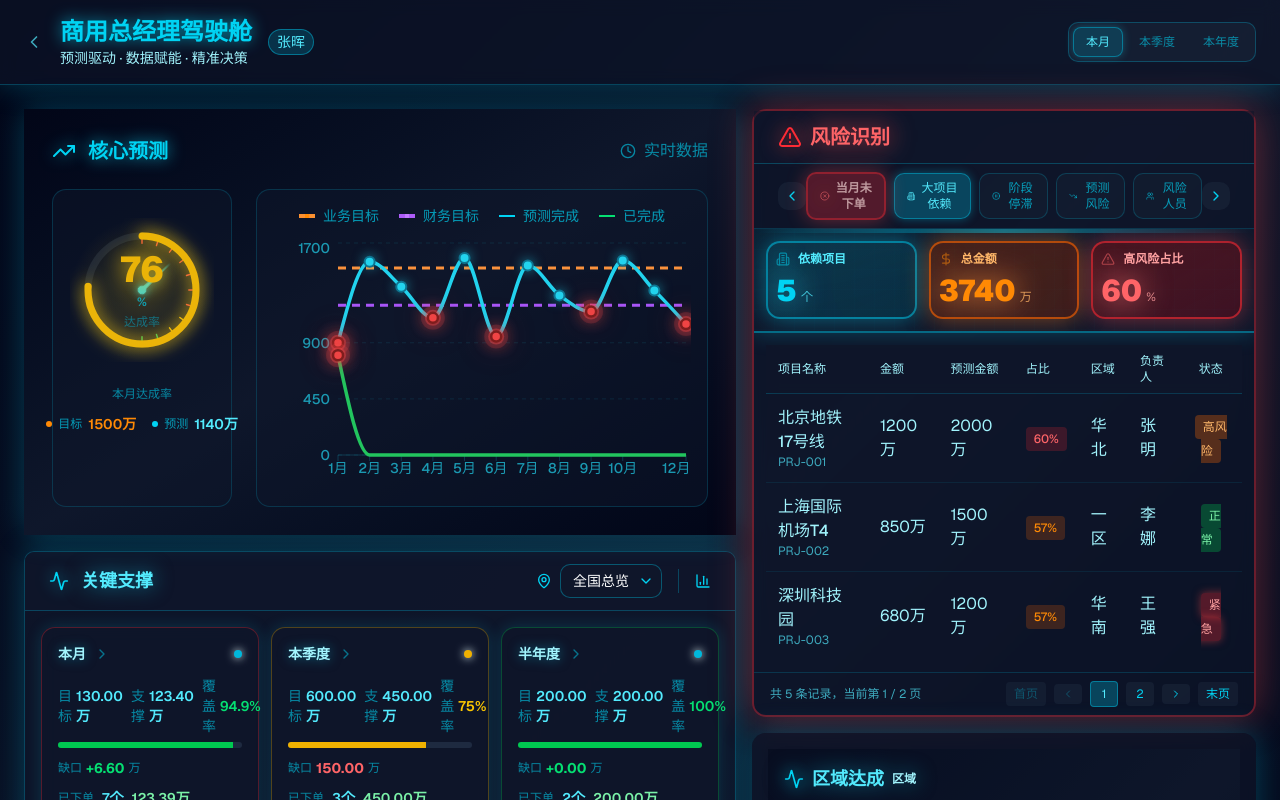
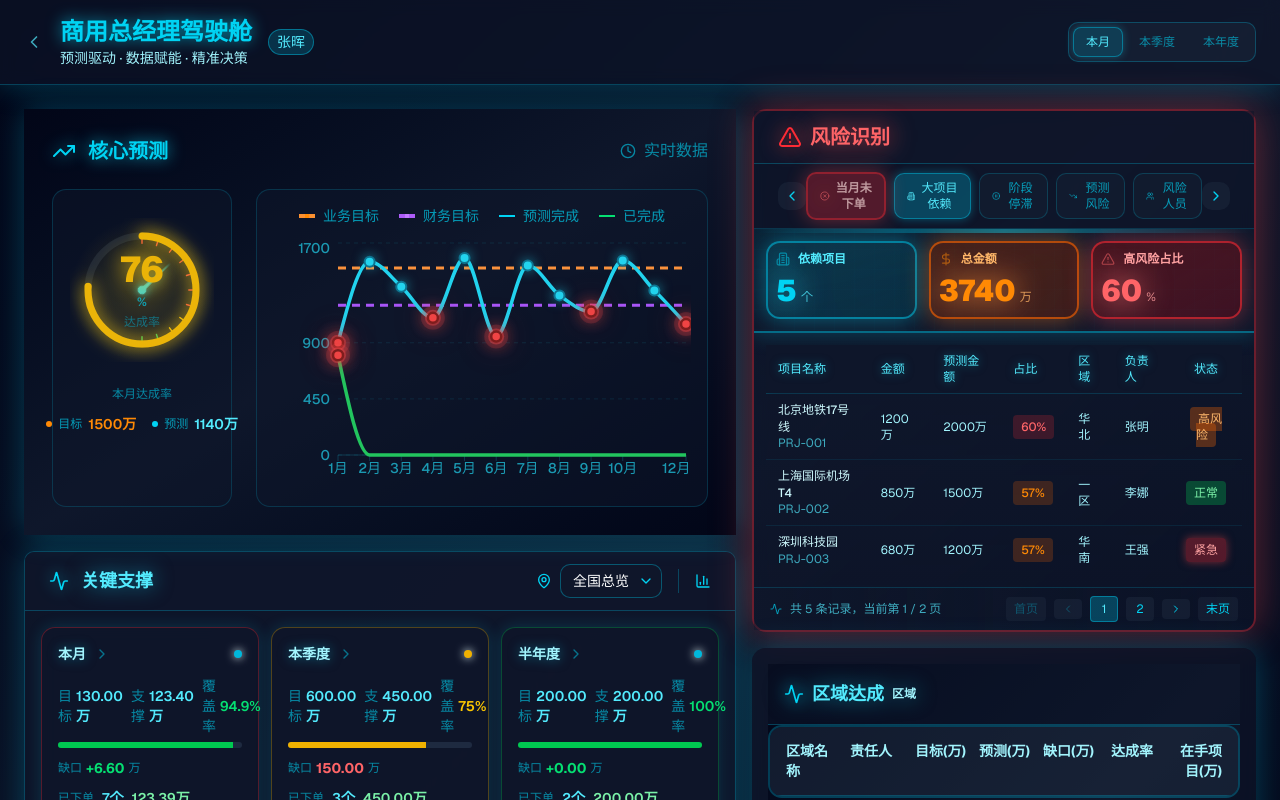
Before and after one commit to navylee1990/coze_jsc, a Next.js app: page /gm in a window 1280 px wide. Both pictures are taken after a click on the button "大项目依赖". Shown: the top 800 px of the page. Built offline with nearby package versions, Linux system fonts and the light colour scheme.

Commit message:
fix: 统一大项目依赖表格字体样式与当月未下单保持一致

```diff
--- a/src/components/RiskIdentificationPanel.tsx
+++ b/src/components/RiskIdentificationPanel.tsx
@@ -846,17 +846,17 @@ export default function RiskIdentificationPanel({
             </div>
 
             {/* 表格区域 */}
-            <div className="flex-1 overflow-auto p-3">
+            <div className="flex-1 overflow-auto p-3 bg-gradient-to-b from-slate-900/50 to-transparent">
                   <table className="w-full">
                     <thead className="sticky top-0 bg-slate-900/95 backdrop-blur-sm z-10">
-                      <tr className={cn('text-xs border-b', DASHBOARD_STYLES.cardBorder)}>
-                        <th className={cn('text-left py-2 px-3 font-medium', DASHBOARD_STYLES.textSecondary)}>项目名称</th>
-                        <th className={cn('text-left py-2 px-3 font-medium', DASHBOARD_STYLES.textSecondary)}>金额</th>
-                        <th className={cn('text-left py-2 px-3 font-medium', DASHBOARD_STYLES.textSecondary)}>预测金额</th>
-                        <th className={cn('text-left py-2 px-3 font-medium', DASHBOARD_STYLES.textSecondary)}>占比</th>
-                        <th className={cn('text-left py-2 px-3 font-medium', DASHBOARD_STYLES.textSecondary)}>区域</th>
-                        <th className={cn('text-left py-2 px-3 font-medium', DASHBOARD_STYLES.textSecondary)}>负责人</th>
-                        <th className={cn('text-center py-2 px-3 font-medium', DASHBOARD_STYLES.textSecondary)}>状态</th>
+                      <tr className={cn('text-xs border-b border-cyan-500/30', DASHBOARD_STYLES.cardBorder)}>
+                        <th className={cn('text-left py-2 px-3 font-medium text-cyan-300 drop-shadow-[0_0_5px_rgba(6,182,212,0.5)]')}>项目名称</th>
+                        <th className={cn('text-left py-2 px-3 font-medium text-cyan-300 drop-shadow-[0_0_5px_rgba(6,182,212,0.5)]')}>金额</th>
+                        <th className={cn('text-left py-2 px-3 font-medium text-cyan-300 drop-shadow-[0_0_5px_rgba(6,182,212,0.5)]')}>预测金额</th>
+                        <th className={cn('text-left py-2 px-3 font-medium text-cyan-300 drop-shadow-[0_0_5px_rgba(6,182,212,0.5)]')}>占比</th>
+                        <th className={cn('text-left py-2 px-3 font-medium text-cyan-300 drop-shadow-[0_0_5px_rgba(6,182,212,0.5)]')}>区域</th>
+                        <th className={cn('text-left py-2 px-3 font-medium text-cyan-300 drop-shadow-[0_0_5px_rgba(6,182,212,0.5)]')}>负责人</th>
+                        <th className={cn('text-center py-2 px-3 font-medium text-cyan-300 drop-shadow-[0_0_5px_rgba(6,182,212,0.5)]')}>状态</th>
                       </tr>
                     </thead>
                     <tbody>
@@ -864,17 +864,17 @@ export default function RiskIdentificationPanel({
                         <tr
                           key={index}
                           className={cn(
-                            'border-b border-cyan-500/10 hover:bg-cyan-500/5 transition-colors',
+                            'border-b border-cyan-500/10 hover:bg-gradient-to-r hover:from-cyan-500/10 hover:to-cyan-500/5 transition-all duration-200',
                             index === getPaginatedLargeProjectDependencies().length - 1 && 'border-b-0'
                           )}
                         >
-                          <td className={cn('py-3 px-3', DASHBOARD_STYLES.textSecondary)}>
-                            <div className="font-medium">{item.projectName}</div>
+                          <td className={cn('py-2 px-3 text-xs', DASHBOARD_STYLES.textSecondary)}>
+                            <div className="font-medium leading-snug text-cyan-100">{item.projectName}</div>
                             <div className={cn('text-xs', DASHBOARD_STYLES.textMuted)}>{item.projectId}</div>
                           </td>
-                          <td className={cn('py-2 px-3', DASHBOARD_STYLES.textSecondary)}>{item.amount.toFixed(0)}万</td>
-                          <td className={cn('py-2 px-3', DASHBOARD_STYLES.textSecondary)}>{item.predictionAmount}万</td>
-                          <td className={cn('py-2 px-3', DASHBOARD_STYLES.textSecondary)}>
+                          <td className={cn('py-2 px-3 text-xs text-cyan-200')}>{item.amount.toFixed(0)}万</td>
+                          <td className={cn('py-2 px-3 text-xs text-cyan-200')}>{item.predictionAmount}万</td>
+                          <td className={cn('py-2 px-3 text-xs', DASHBOARD_STYLES.textSecondary)}>
                             <span className={cn(
                               'px-2 py-1 rounded text-xs font-medium',
                               item.predictionRatio >= 60 ? 'bg-red-500/20 text-red-400' :
@@ -884,9 +884,9 @@ export default function RiskIdentificationPanel({
                               {item.predictionRatio}%
                             </span>
                           </td>
-                          <td className={cn('py-2 px-3', DASHBOARD_STYLES.textSecondary)}>{item.region}</td>
-                          <td className={cn('py-2 px-3', DASHBOARD_STYLES.textSecondary)}>{item.owner}</td>
-                          <td className={cn('py-2 px-3 text-center', DASHBOARD_STYLES.textSecondary)}>
+                          <td className={cn('py-2 px-3 text-xs text-cyan-200')}>{item.region}</td>
+                          <td className={cn('py-2 px-3 text-xs text-cyan-200')}>{item.owner}</td>
+                          <td className={cn('py-2 px-3 text-center text-xs', DASHBOARD_STYLES.textSecondary)}>
                             <span className={cn('px-2 py-1 rounded text-xs font-medium', getStatusStyles(item.status))}>
                               {item.status === 'critical' ? '紧急' : item.status === 'highRisk' ? '高风险' : '正常'}
                             </span>
@@ -897,8 +897,9 @@ export default function RiskIdentificationPanel({
                   </table>
                 </div>
 
-                <div className="px-4 py-2 border-t border-cyan-500/20 flex justify-between items-center">
-                  <div className={cn('text-xs', DASHBOARD_STYLES.textMuted)}>
+                <div className="px-4 py-2 border-t border-cyan-500/20 flex justify-between items-center bg-gradient-to-r from-slate-900/50 to-transparent">
+                  <div className={cn('text-xs flex items-center gap-2', DASHBOARD_STYLES.textMuted)}>
+                    <Activity className="w-3 h-3 text-cyan-400/70" />
                     共 {largeProjectDependencies.length} 条记录，当前第 {currentPage} / {totalPages} 页
                   </div>
                   <Pagination currentPage={currentPage} totalPages={totalPages} onPageChange={setCurrentPage} />
@@ -1231,8 +1232,9 @@ export default function RiskIdentificationPanel({
                   </table>
                 </div>
 
-                <div className="px-4 py-2 border-t border-cyan-500/20 flex justify-between items-center">
-                  <div className={cn('text-xs', DASHBOARD_STYLES.textMuted)}>
+                <div className="px-4 py-2 border-t border-cyan-500/20 flex justify-between items-center bg-gradient-to-r from-slate-900/50 to-transparent">
+                  <div className={cn('text-xs flex items-center gap-2', DASHBOARD_STYLES.textMuted)}>
+                    <Activity className="w-3 h-3 text-cyan-400/70" />
                     共 {largeProjectDependencies.length} 条记录，当前第 {currentPage} / {totalPages} 页
                   </div>
                   <Pagination currentPage={currentPage} totalPages={totalPages} onPageChange={setCurrentPage} />
```
